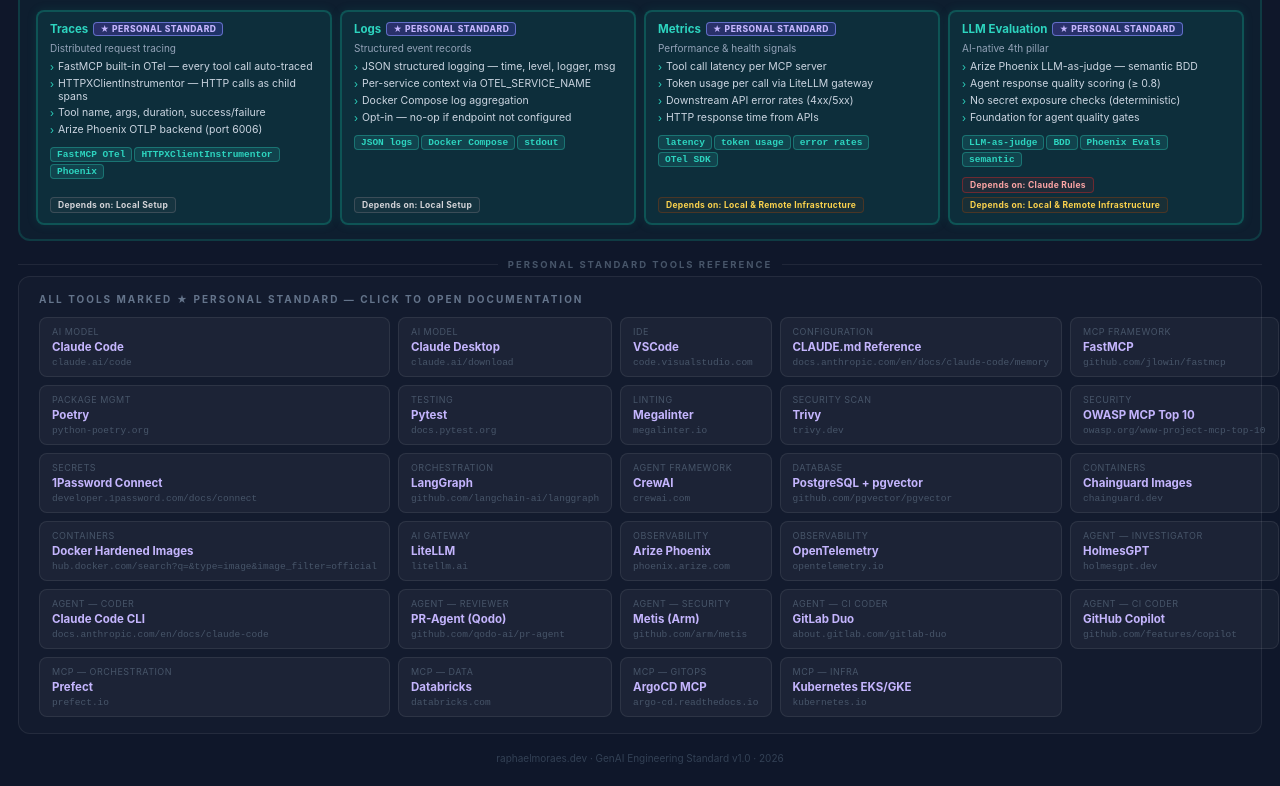
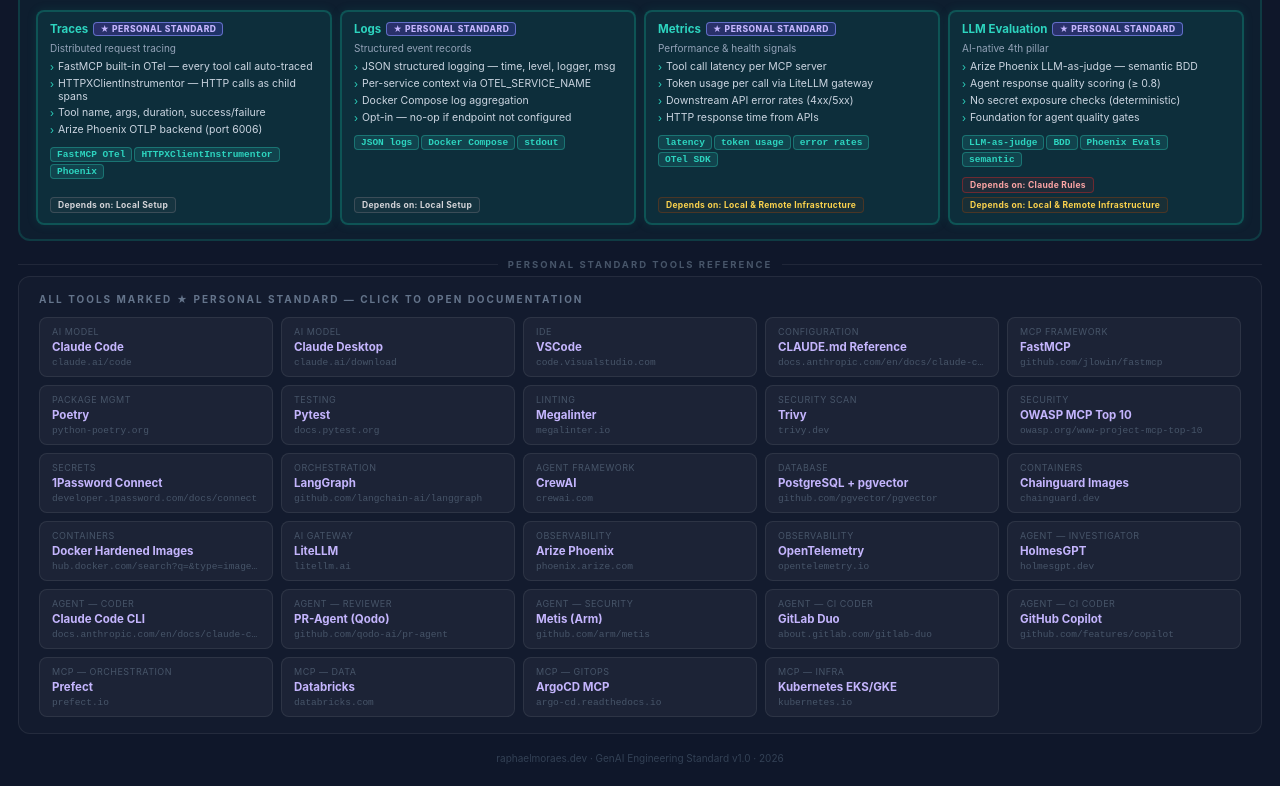
Before and after one commit to rdemoraes/rdemoraes.github.io, a Next.js app: page /canvas in a window 1280 px wide. Shown: the part 1970-2756 px from the top of the page. Built offline with nearby package versions, Linux system fonts and the light colour scheme.

Commit message:
Update the code, applying standards, updating README and remove duplicate github action workflow

```diff
--- a/styles/canvas.module.css
+++ b/styles/canvas.module.css
@@ -21,6 +21,10 @@
 .gridTools {
   display: grid;
   grid-template-columns: 1fr 1fr 1fr 1fr 1fr;
+}
+
+.gridTools > * {
+  min-width: 0;
 }
 
 @media (max-width: 1024px) {
```
